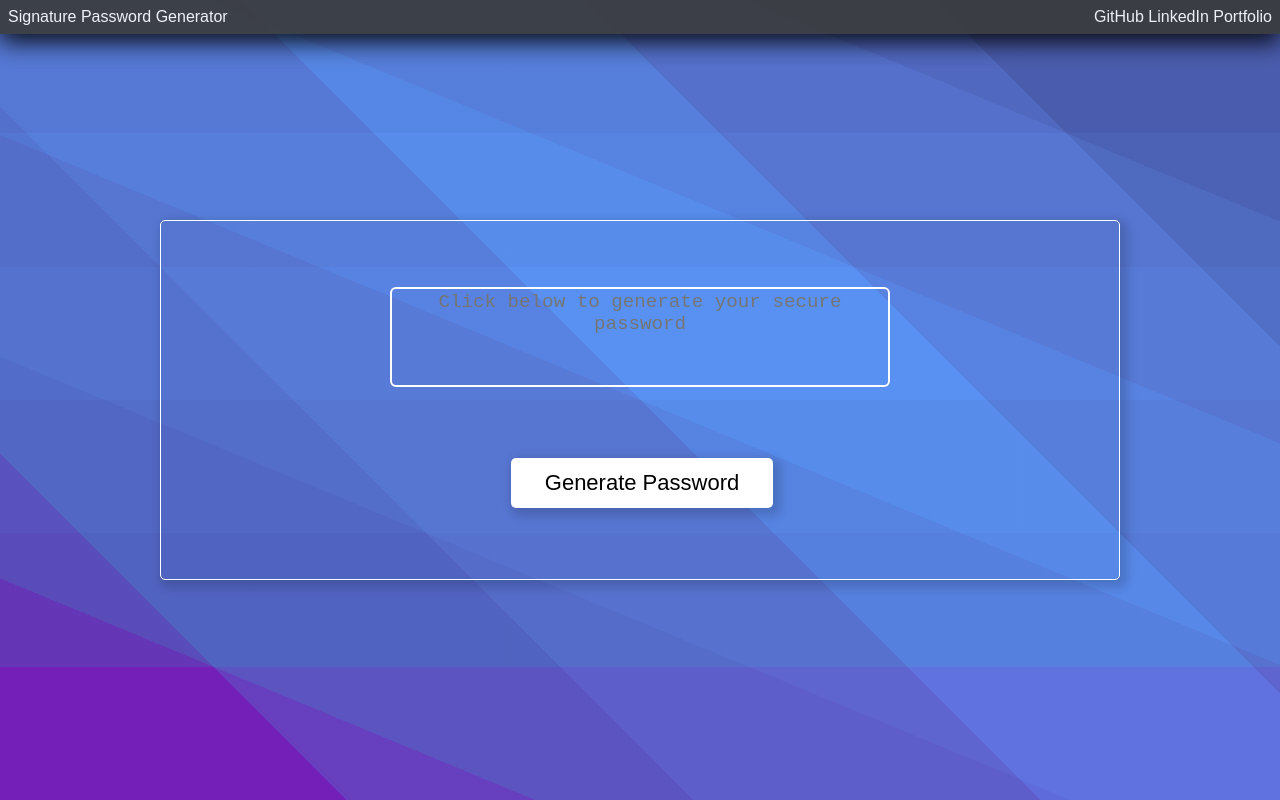
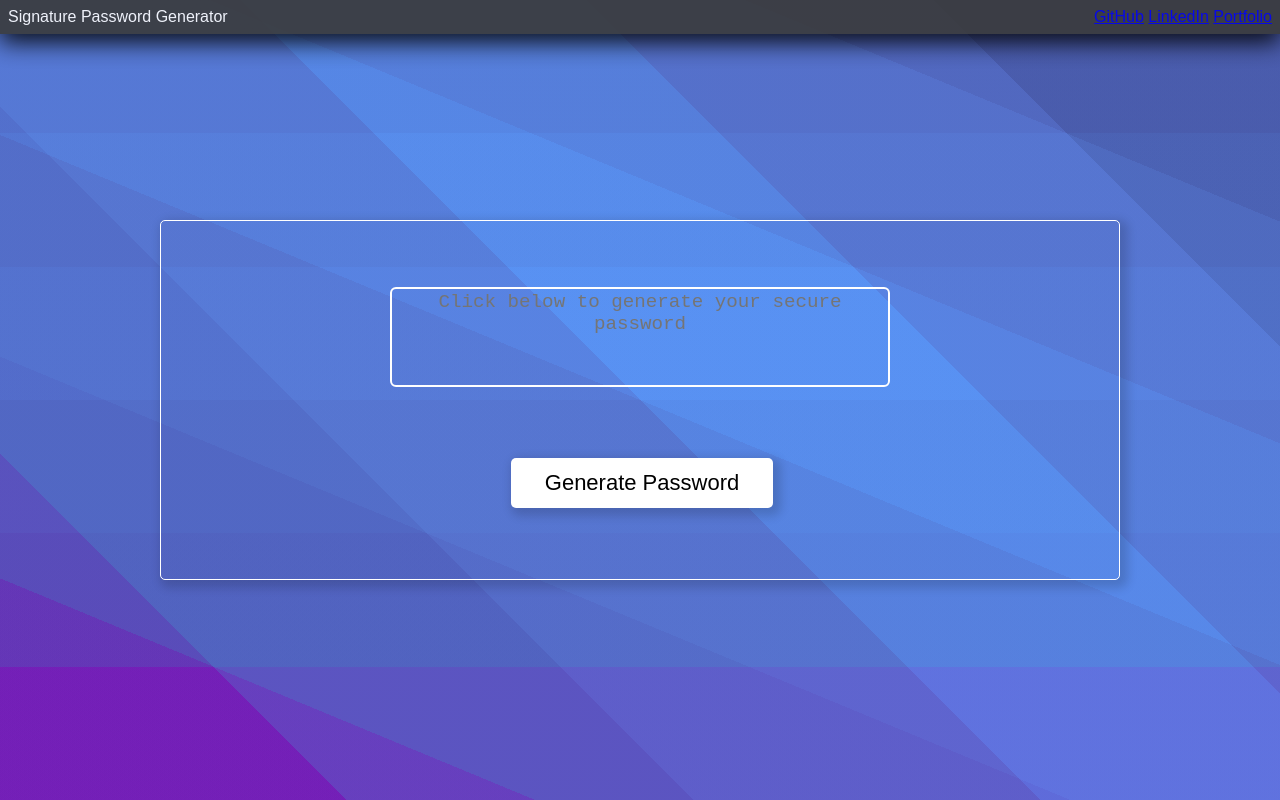
Before and after one commit to djbowen95/Signature-Password-Generator, a plain HTML site: page index.html in a window 1280 px wide. Drawn offline with Linux system fonts and the light colour scheme.

Commit message:
Give navbar items anchor tags with right URLs

```diff
--- a/index.html
+++ b/index.html
@@ -16,9 +16,9 @@
         </ul>
 
         <ul class="nav-links">
-          <li>GitHub</li>
-          <li>LinkedIn</li>
-          <li>Portfolio</li>
+          <li><a href="https://github.com/djbowen95">GitHub</a></li>
+          <li><a href="https://www.linkedin.com/in/daniel-bowen-6266ba191/">LinkedIn</a></li>
+          <li><a href="assets/placeholder.html">Portfolio</a></li>
         </ul>
       </nav>
 
```
Also changed, not shown: assets/placeholder.html (added, +12 -0 lines).
